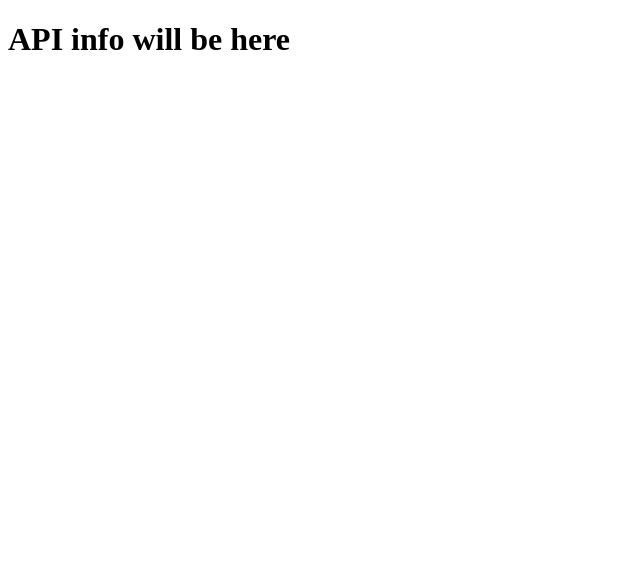
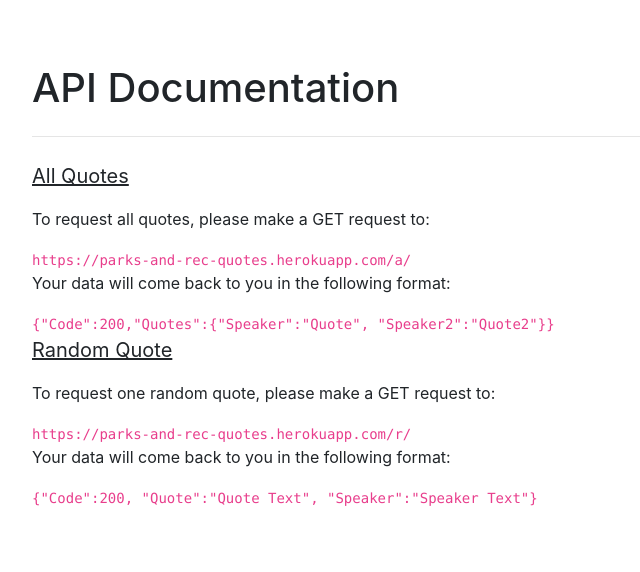
Before and after one commit to vibindi/parks-and-rec-api, a Flask app: page /api in a window 1280 px wide. Shown: the top 572 px of the page, without its empty margins (0-640 px from the left). Run offline with Flask 2, Linux system fonts and the light colour scheme; some libraries are stand-ins or nearby versions.

Commit message:
finished api documentation page

```diff
--- a/templates/api-info.html
+++ b/templates/api-info.html
@@ -4,9 +4,35 @@
         <meta charset="UTF-8">
         <meta http-equiv="X-UA-Compatible" content="IE=edge">
         <meta name="viewport" content="width=device-width, initial-scale=1.0">
+        <link rel="stylesheet" href="https://maxcdn.bootstrapcdn.com/bootstrap/4.0.0/css/bootstrap.min.css" integrity="sha384-Gn5384xqQ1aoWXA+058RXPxPg6fy4IWvTNh0E263XmFcJlSAwiGgFAW/dAiS6JXm" crossorigin="anonymous">
         <title>API Information</title>
     </head>
     <body>
-    <h1>API info will be here</h1>
+        <div class="jumbotron" style="background-color: white;">
+            <h1 class="display-5">API Documentation</h1>
+            <hr class="my-4">
+            <p class="lead"><strong><u>All Quotes</u></strong></p>
+            <p>To request all quotes, please make a GET request to: </p>
+            <code class="language-markup">
+                https://parks-and-rec-quotes.herokuapp.com/a/
+            </code>
+            <p>Your data will come back to you in the following format:</p>
+            <code class="language-javascript">
+                {"Code":200,"Quotes":{"Speaker":"Quote", "Speaker2":"Quote2"}}
+            </code>
+            <p class="lead"><strong><u>Random Quote</u></strong></p>
+            <p>To request one random quote, please make a GET request to: </p>
+            <code class="language-markup">
+                https://parks-and-rec-quotes.herokuapp.com/r/
+            </code>
+            <p>Your data will come back to you in the following format:</p>
+            <code class="language-javascript">
+                {"Code":200, "Quote":"Quote Text", "Speaker":"Speaker Text"}
+            </code>
+        </div>
+
+        <script src="https://code.jquery.com/jquery-3.2.1.slim.min.js" integrity="sha384-KJ3o2DKtIkvYIK3UENzmM7KCkRr/rE9/Qpg6aAZGJwFDMVNA/GpGFF93hXpG5KkN" crossorigin="anonymous"></script>
+        <script src="https://cdnjs.cloudflare.com/ajax/libs/popper.js/1.12.9/umd/popper.min.js" integrity="sha384-ApNbgh9B+Y1QKtv3Rn7W3mgPxhU9K/ScQsAP7hUibX39j7fakFPskvXusvfa0b4Q" crossorigin="anonymous"></script>
+        <script src="https://maxcdn.bootstrapcdn.com/bootstrap/4.0.0/js/bootstrap.min.js" integrity="sha384-JZR6Spejh4U02d8jOt6vLEHfe/JQGiRRSQQxSfFWpi1MquVdAyjUar5+76PVCmYl" crossorigin="anonymous"></script>
     </body>
 </html>
```
Lines whose indentation alone changed are shown as unchanged.
